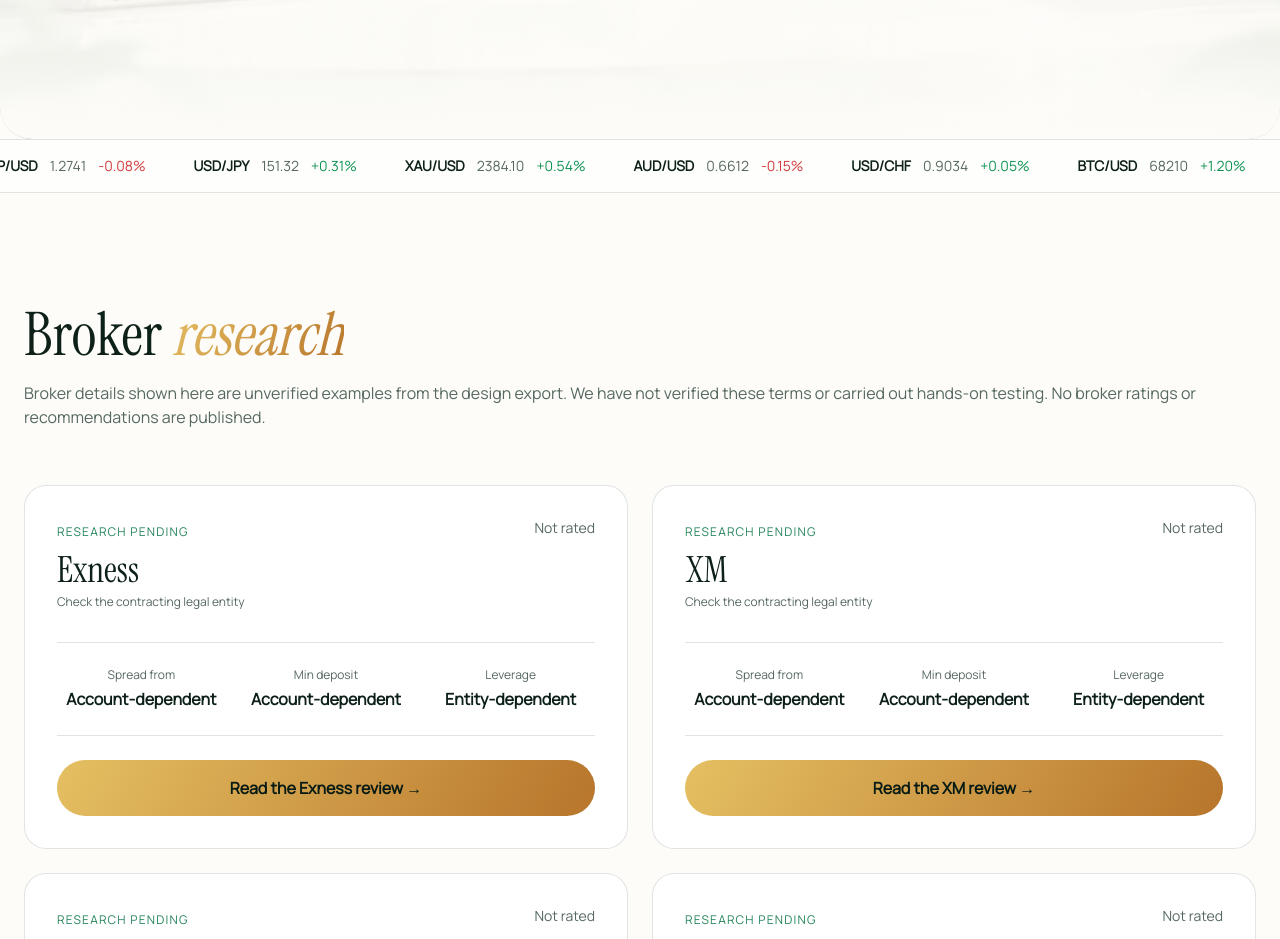
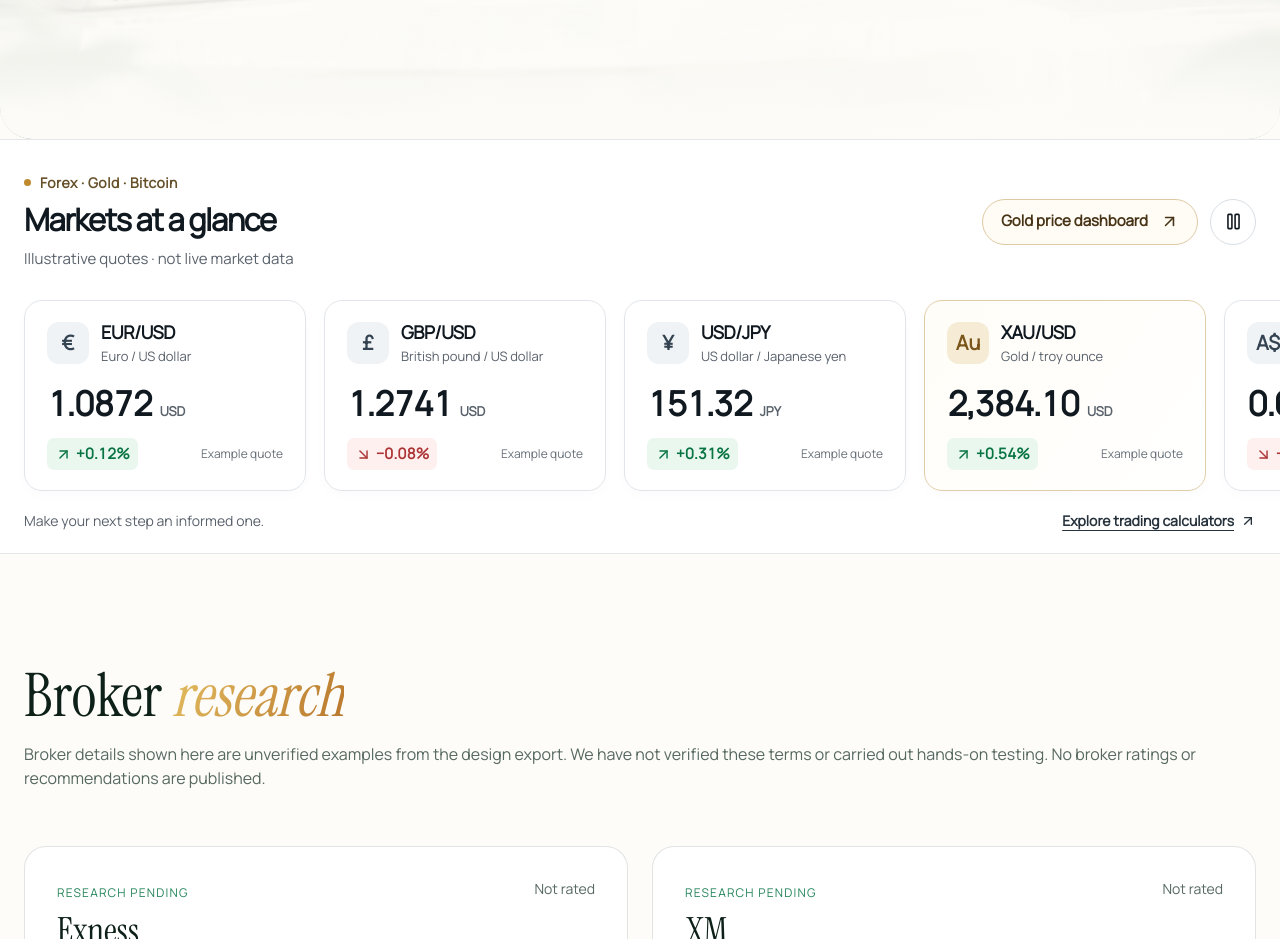
Before and after one commit to DavidOdoi/forex, a Next.js app: page / in a window 1280 px wide. Shown: the part 820-1759 px from the top of the page. Built offline with nearby package versions, Linux system fonts and the light colour scheme; no server answers.

Commit message:
Enlarge homepage market ticker with polished quote cards

```diff
--- a/src/app/page.tsx
+++ b/src/app/page.tsx
@@ -24,16 +24,7 @@ import Image from "next/image";
 import hero from "@/assets/hero-fx-light.jpg";
 import { brokers, brokerResearchNotice } from "@/lib/brokers";
 import { BrokerCard } from "@/components/broker-card";
-
-const pairs = [
-  ["EUR/USD", "1.0872", "+0.12%"],
-  ["GBP/USD", "1.2741", "-0.08%"],
-  ["USD/JPY", "151.32", "+0.31%"],
-  ["XAU/USD", "2384.10", "+0.54%"],
-  ["AUD/USD", "0.6612", "-0.15%"],
-  ["USD/CHF", "0.9034", "+0.05%"],
-  ["BTC/USD", "68210", "+1.20%"],
-];
+import { MarketTicker } from "@/components/market-ticker";
 
 export default function Index() {
   return (
@@ -77,19 +68,7 @@ export default function Index() {
         </div>
       </section>
 
-      <div className="border-y bg-card/50 py-4">
-        <div className="ticker flex w-max gap-12 whitespace-nowrap">
-          {[...pairs, ...pairs].map(([p, v, c], i) => (
-            <span key={i} className="flex gap-3 text-sm">
-              <b>{p}</b>
-              <span className="text-muted-foreground">{v}</span>
-              <span className={c?.startsWith("+") ? "text-gain" : "text-loss"}>
-                {c}
-              </span>
-            </span>
-          ))}
-        </div>
-      </div>
+      <MarketTicker />
 
       <section id="brokers" className="mx-auto max-w-7xl px-6 py-28">
         <h2 className="font-display text-5xl md:text-6xl">
--- /dev/null
+++ b/src/components/market-ticker.module.css
@@ -0,0 +1,124 @@
+.board {
+  padding: 32px 0 22px;
+  border-block: 1px solid #e5e7e9;
+  background: #fff;
+  color: #101820;
+}
+.header, .footer {
+  width: min(1280px, 100%);
+  margin-inline: auto;
+  padding-inline: 24px;
+  display: flex;
+  justify-content: space-between;
+  align-items: center;
+  gap: 24px;
+}
+.header { margin-bottom: 25px; }
+.eyebrow {
+  display: flex;
+  align-items: center;
+  gap: 9px;
+  margin: 0 0 8px;
+  color: #66502a;
+  font-size: 14px;
+  font-weight: 700;
+  letter-spacing: .035em;
+}
+.eyebrow > span { width: 7px; height: 7px; border-radius: 50%; background: #bf8a2e; }
+.header h2 { margin: 0; font-size: clamp(26px, 2.4vw, 32px); line-height: 1.2; font-weight: 750; letter-spacing: -.04em; }
+.note { margin: 9px 0 0; color: #59616b; font-size: 15px; line-height: 1.6; }
+.actions { display: flex; align-items: center; gap: 12px; flex-shrink: 0; }
+.dashboardLink {
+  display: inline-flex;
+  align-items: center;
+  gap: 12px;
+  min-height: 46px;
+  border: 1px solid #dec9a3;
+  border-radius: 999px;
+  background: #fffcf5;
+  padding: 10px 18px;
+  color: #473416;
+  font-size: 15px;
+  font-weight: 700;
+  text-decoration: none;
+  transition: background .2s, border-color .2s;
+}
+.dashboardLink:hover { background: #fff3d8; border-color: #ba8731; }
+.motionControl {
+  display: inline-flex;
+  justify-content: center;
+  align-items: center;
+  width: 46px;
+  height: 46px;
+  border: 1px solid #d9dee3;
+  border-radius: 50%;
+  background: #fff;
+  color: #101820;
+  cursor: pointer;
+}
+.motionControl:hover { background: #f3f5f7; }
+.scrollHint { display: none; align-items: center; gap: 5px; color: #59616b; font-size: 14px; }
+.viewport { overflow: hidden; padding: 4px 24px 14px; }
+.viewport:focus-visible { outline-offset: -3px; }
+.track { display: flex; width: max-content; animation-duration: 65s; }
+.viewport:hover .track, .viewport:focus-within .track { animation-play-state: paused; }
+.group { display: flex; gap: 18px; margin: 0; padding: 0 18px 0 0; list-style: none; }
+.card {
+  flex: 0 0 282px;
+  width: 282px;
+  padding: 20px 22px;
+  border: 1px solid #e1e5e9;
+  border-radius: 18px;
+  background: #fff;
+  box-shadow: 0 4px 12px #17233205;
+}
+.goldCard { border-color: #dfcda8; background: linear-gradient(125deg, #fffdf7, #fff); }
+.instrument { display: flex; gap: 12px; align-items: center; }
+.mark {
+  width: 42px;
+  height: 42px;
+  flex-shrink: 0;
+  display: grid;
+  place-items: center;
+  border-radius: 12px;
+  background: #f0f3f5;
+  color: #344352;
+  font-size: 20px;
+  font-weight: 700;
+}
+.goldCard .mark { color: #7b561b; background: #f6ecd6; }
+.instrument h3 { margin: 0; font-size: 18px; font-weight: 800; line-height: 1.3; letter-spacing: -.02em; }
+.instrument p { margin: 3px 0 0; font-size: 13px; color: #59616b; line-height: 1.4; }
+.quote { display: flex; align-items: baseline; gap: 8px; margin: 18px 0 15px; font-variant-numeric: tabular-nums; }
+.price { font-size: 34px; line-height: 1.15; font-weight: 750; letter-spacing: -.045em; }
+.currency { font-size: 13px; font-weight: 600; color: #59616b; }
+.cardFooter { display: flex; justify-content: space-between; align-items: center; gap: 8px; }
+.change { display: inline-flex; gap: 4px; align-items: center; padding: 5px 8px; border-radius: 7px; font-size: 15px; font-weight: 750; font-variant-numeric: tabular-nums; }
+.gain { color: #087442; background: #eaf7ef; }
+.loss { color: #ad3435; background: #fff0f0; }
+.exampleLabel { font-size: 12px; color: #68717a; }
+.footer { margin-top: 5px; font-size: 14px; color: #59616b; }
+.footer a { display: inline-flex; align-items: center; gap: 6px; color: #25313b; text-decoration: underline; text-underline-offset: 4px; font-weight: 600; }
+.footer a:hover { color: #7b561b; }
+@media (min-width: 1700px) {
+  .viewport { padding-inline: max(24px, calc((100vw - 1536px) / 2)); }
+}
+@media (max-width: 700px) {
+  .board { padding-top: 26px; }
+  .header { align-items: flex-start; flex-direction: column; gap: 17px; margin-bottom: 20px; }
+  .actions { width: 100%; justify-content: space-between; gap: 8px; }
+  .dashboardLink { padding-inline: 14px; font-size: 14px; gap: 7px; }
+  .motionControl { display: none; }
+  .scrollHint { display: inline-flex; font-size: 12px; }
+  .viewport { overflow-x: auto; scroll-snap-type: x mandatory; scroll-padding-left: 24px; scrollbar-width: thin; scrollbar-color: #c5b18d #f5f5f5; }
+  .track { animation: none; }
+  .copy { display: none; }
+  .card { flex-basis: 278px; width: 278px; scroll-snap-align: start; }
+  .footer { flex-wrap: wrap; gap: 8px; padding-top: 7px; }
+}
+@media (prefers-reduced-motion: reduce) {
+  .track { animation: none; }
+  .motionControl, .copy { display: none; }
+  .scrollHint { display: inline-flex; }
+  .viewport { overflow-x: auto; scrollbar-width: thin; }
+}
--- /dev/null
+++ b/src/components/market-ticker.tsx
@@ -0,0 +1,67 @@
+"use client";
+
+import Link from "next/link";
+import { ArrowDownRight, ArrowUpRight, Pause, Play } from "lucide-react";
+import { useState } from "react";
+import styles from "./market-ticker.module.css";
+
+// Illustrative values from the original homepage, not a live price feed.
+const examples = [
+  { symbol: "EUR/USD", name: "Euro / US dollar", mark: "€", price: "1.0872", change: "+0.12%", quote: "USD" },
+  { symbol: "GBP/USD", name: "British pound / US dollar", mark: "£", price: "1.2741", change: "−0.08%", quote: "USD" },
+  { symbol: "USD/JPY", name: "US dollar / Japanese yen", mark: "¥", price: "151.32", change: "+0.31%", quote: "JPY" },
+  { symbol: "XAU/USD", name: "Gold / troy ounce", mark: "Au", price: "2,384.10", change: "+0.54%", quote: "USD" },
+  { symbol: "AUD/USD", name: "Australian dollar / US dollar", mark: "A$", price: "0.6612", change: "−0.15%", quote: "USD" },
+  { symbol: "USD/CHF", name: "US dollar / Swiss franc", mark: "Fr", price: "0.9034", change: "+0.05%", quote: "CHF" },
+  { symbol: "BTC/USD", name: "Bitcoin / US dollar", mark: "₿", price: "68,210.00", change: "+1.20%", quote: "USD" },
+];
+
+export function MarketTicker() {
+  const [paused, setPaused] = useState(false);
+
+  return (
+    <section className={styles.board} aria-labelledby="market-snapshot-title" aria-describedby="market-snapshot-note">
+      <div className={styles.header}>
+        <div>
+          <p className={styles.eyebrow}><span aria-hidden="true" /> Forex · Gold · Bitcoin</p>
+          <h2 id="market-snapshot-title">Markets at a glance</h2>
+          <p id="market-snapshot-note" className={styles.note}>Illustrative quotes · not live market data</p>
+        </div>
+        <div className={styles.actions}>
+          <Link href="/gold-price" className={styles.dashboardLink}>Gold price dashboard <ArrowUpRight size={19} aria-hidden="true" /></Link>
+          <button type="button" className={styles.motionControl} onClick={() => setPaused(value => !value)} aria-label={paused ? "Play market ticker" : "Pause market ticker"} title={paused ? "Play market ticker" : "Pause market ticker"}>
+            {paused ? <Play size={19} aria-hidden="true" /> : <Pause size={19} aria-hidden="true" />}
+          </button>
+          <span className={styles.scrollHint}>Scroll to explore <ArrowUpRight size={16} aria-hidden="true" /></span>
+        </div>
+      </div>
+
+      <div className={styles.viewport} tabIndex={0} role="region" aria-label="Illustrative forex, gold and Bitcoin quotes">
+        <div className={`ticker ${styles.track}`} style={{ animationPlayState: paused ? "paused" : undefined }}>
+          {[false, true].map(copy => (
+            <ul key={String(copy)} className={`${styles.group} ${copy ? styles.copy : ""}`} aria-hidden={copy || undefined}>
+              {examples.map(item => {
+                const positive = item.change.startsWith("+");
+                const Direction = positive ? ArrowUpRight : ArrowDownRight;
+                return (
+                  <li key={item.symbol} className={`${styles.card} ${item.symbol === "XAU/USD" ? styles.goldCard : ""}`}>
+                    <div className={styles.instrument}>
+                      <span className={styles.mark} aria-hidden="true">{item.mark}</span>
+                      <div><h3>{item.symbol}</h3><p>{item.name}</p></div>
+                    </div>
+                    <div className={styles.quote}><span className={styles.price}>{item.price}</span><span className={styles.currency}>{item.quote}</span></div>
+                    <div className={styles.cardFooter}>
+                      <span className={`${styles.change} ${positive ? styles.gain : styles.loss}`}><Direction size={17} aria-hidden="true" />{item.change}</span>
+                      <span className={styles.exampleLabel}>Example quote</span>
+                    </div>
+                  </li>
+                );
+              })}
+            </ul>
+          ))}
+        </div>
+      </div>
+      <div className={styles.footer}><span>Make your next step an informed one.</span><Link href="/tools">Explore trading calculators <ArrowUpRight size={16} aria-hidden="true" /></Link></div>
+    </section>
+  );
+}
```
Also changed, not shown: 1 other file (tests, documents, lock files or other folders).
